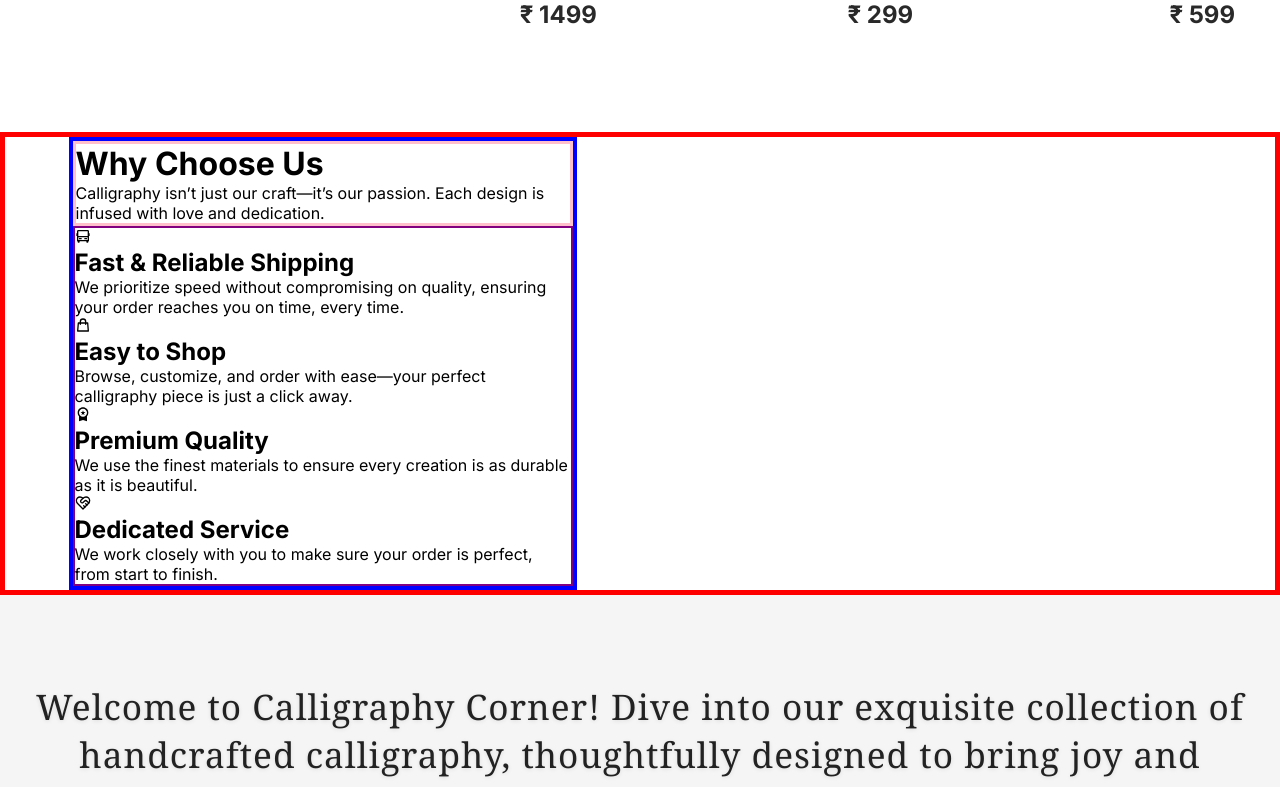
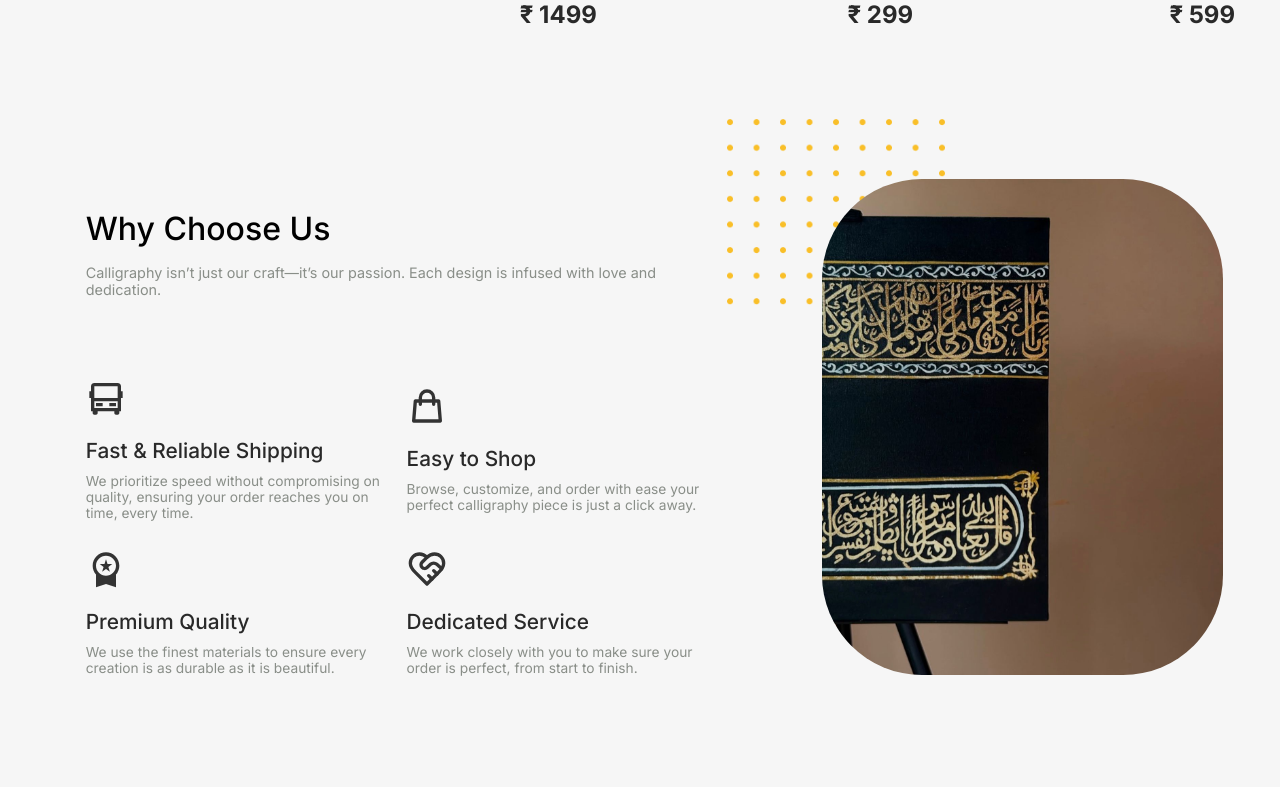
Before and after one commit to JaziqAyub/Calligraphy-Corner, a React (Create React App) app: page / in a window 1280 px wide. Shown: the part 1140-1927 px from the top of the page. Built offline with nearby package versions, Linux system fonts and the light colour scheme; no server answers.

Commit message:
ui fixes v2

```diff
--- a/src/components/pages/Home.css
+++ b/src/components/pages/Home.css
@@ -170,23 +170,100 @@ body {
 
 /* chooseUs  */
   .chooseUs{
-    border: 5px solid red;
+    /* border: 5px solid red; */
+    display: flex;
+    padding-top: 6%;
   }
 
   .chooseWrite{
-    border: 4px solid blue;
-    width: 40%;
-    margin-left: 5%;
+    /* border: 4px solid blue; */
+    min-width: 35%;
+    margin-left: 6.7%;
+    height: 30rem;
   }
 
   .chooseHeading{
-    border: 3px solid pink;
+    /* border: 3px solid pink; */
+    >h1{
+    font-size: 2rem;
+    margin-bottom: 1rem;
+    font-weight: 500;
+    }
+    p{
+      font-size:0.9rem;
+      color: #898e88;
+    }
   }
 
-  .chooseBox{
-    border: 2px solid purple;
+  .chooseBox {
+    display: grid;
+    grid-template-columns: repeat(2, 1fr); /* Two columns */
+    grid-template-rows: repeat(2, 1fr); /* Two rows */
+    gap: 20px; /* Adjust the spacing between grid items */
+    /* margin: 20px 0;  */
+    margin-top: 5rem;
+  }
 
+  .chooseBox > div {
+    display: flex;
+    flex-direction: column;
+    align-items: start;
+    justify-content: center;
+    /* padding: 20px; */
+    /* border: 1px solid #ccc;  */
+    /* border-radius: 8px;  */
+    /* background-color: #f9f9f9; */
+    /* box-shadow: 0 4px 6px rgba(0, 0, 0, 0.1);  */
   }
+
+  .chooseBox h2 {
+    font-size: 1.3rem;
+    font-weight: 500;
+    color: #292929;
+    margin: 10px 0;
+    /* text-align: center; */
+  }
+
+  .chooseBox p {
+    font-size: 0.86rem;
+    color:#898e88;
+    /* text-align: center; */
+  }
+
+  .chooseBox svg {
+    font-size: 2.5rem;
+    color: #333; /* Icon color */
+    margin-bottom: 10px;
+  }
+
+
+
+
+  .chooseImg{
+    .chaar{
+      img{
+        width: 70%;
+        position: relative;
+        top: -220px;
+        margin-left: 115px;
+        border-radius: 100px;
+      }
+
+    }
+    .grid1{
+      img{
+      width: 38%;
+      position: relative;
+      top: -90px;
+      margin-left: 20px;
+      }
+
+    }
+  }
+
+
+
+
 
 
 
--- a/src/components/pages/Home.jsx
+++ b/src/components/pages/Home.jsx
@@ -7,6 +7,8 @@ import Component2 from "../../assets/Component2.png";
 import ALLAH from "../../assets/ALLAH.jpg";
 import Bookmark from "../../assets/Bookmark.jpg";
 import birthday from "../../assets/birthday.jpg";
+import chaar from "../../assets/chaar.png";
+import grid from "../../assets/grid.png";
 import { RiBusLine } from "react-icons/ri";
 import { HiOutlineShoppingBag } from "react-icons/hi";
 import { MdWorkspacePremium } from "react-icons/md";
@@ -130,7 +132,7 @@ const Home = (props) => {
               <HiOutlineShoppingBag />
               <h2>Easy to Shop</h2>
               <p>
-                Browse, customize, and order with ease—your perfect calligraphy
+                Browse, customize, and order with ease your perfect calligraphy
                 piece is just a click away.
               </p>
             </div>
@@ -156,9 +158,23 @@ const Home = (props) => {
 
 
         <div className="chooseImg">
+          <div className="grid1">
+          <img  src={grid} alt="grid" />
 
+          </div>
+          <div className="chaar">
+          <img  src={chaar} alt="img" />
+
+          </div>
         </div>
       </div>
+
+
+
+
+
+
+
 
       <div
         className={enableDarkMode ? "home-container-dark" : "home-container"}
--- a/src/global.css
+++ b/src/global.css
@@ -4,6 +4,7 @@ body {
   padding: 0;
   font-family: "Inter", serif;
   font-optical-sizing: auto;
+  background-color:rgba(245, 245, 245, 0.862);
 }
 .main {
   min-height: 90.6vh;
```
Also changed, not shown: src/assets/chaar.png (added).
